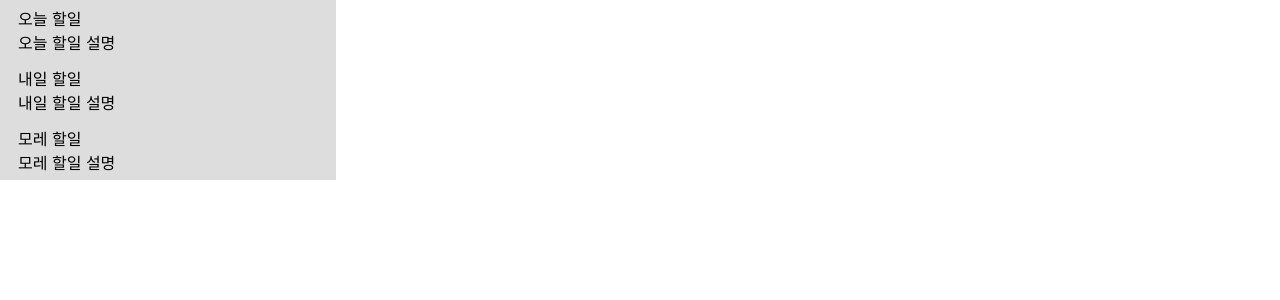
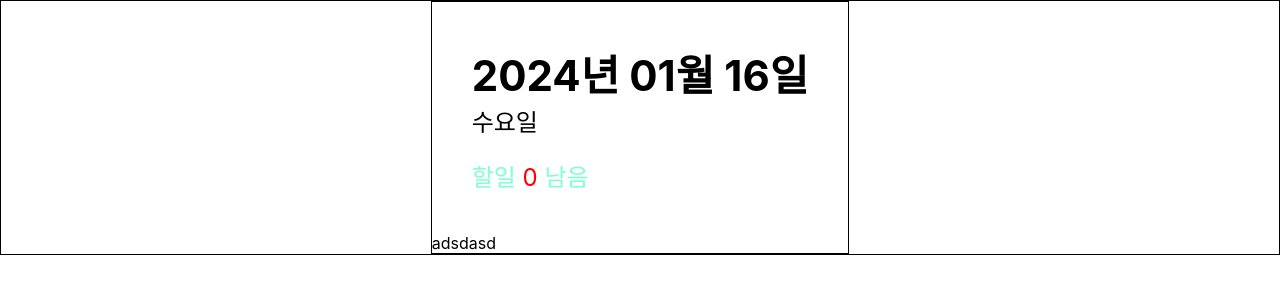
Before and after one commit to ReeYoungJe/change-backgroundcolor-web, a React (Create React App) app: page / in a window 1280 px wide. Shown: the top 300 px of the page. Built offline with nearby package versions, Linux system fonts and the light colour scheme.

Commit message:
TODO 아이템 컴포넌트 추가 TODO 리스트 컴포넌트 구현
nodo-sass 추가
styled-components 추가

```diff
--- a/package.json
+++ b/package.json
@@ -6,9 +6,12 @@
     "@testing-library/jest-dom": "^5.17.0",
     "@testing-library/react": "^13.4.0",
     "@testing-library/user-event": "^13.5.0",
+    "node-sass": "^9.0.0",
     "react": "^18.2.0",
     "react-dom": "^18.2.0",
+    "react-icons": "^5.0.1",
     "react-scripts": "5.0.1",
+    "style-components": "^0.1.0",
     "web-vitals": "^2.1.4"
   },
   "scripts": {
--- a/src/App.css
+++ b/src/App.css
@@ -1,38 +1,4 @@
-.App {
-  text-align: center;
-}
+*{margin: 0; padding: 0}
 
-.App-logo {
-  height: 40vmin;
-  pointer-events: none;
-}
-
-@media (prefers-reduced-motion: no-preference) {
-  .App-logo {
-    animation: App-logo-spin infinite 20s linear;
-  }
-}
-
-.App-header {
-  background-color: #282c34;
-  min-height: 100vh;
-  display: flex;
-  flex-direction: column;
-  align-items: center;
-  justify-content: center;
-  font-size: calc(10px + 2vmin);
-  color: white;
-}
-
-.App-link {
-  color: #61dafb;
-}
-
-@keyframes App-logo-spin {
-  from {
-    transform: rotate(0deg);
-  }
-  to {
-    transform: rotate(360deg);
-  }
-}
+.main{display: flex; justify-content: center;align-items: center; border: 1px solid; }
+.main > section{border: 1px solid}
--- a/src/App.js
+++ b/src/App.js
@@ -1,6 +1,17 @@
 import './App.css';
 import React from 'react';
-import {TodoItem} from "./components/todo/TodoItem";
+import Header from "./components/Header/Header";
+import TodoList from "./components/todo/TodoList";
+
+/**
+ * Header 오늘 날짜와 요일을 나타 남  오늘 할일은 몇개 남았는지
+ * TodoTemplate 투두 리스트 레이아웃
+ * TodoList 할일에 대한 정보가 들어있느곳 앞으로 해야될 일이 몇가지 있는지 나타 나는곳
+ * TodoItem 각 할일에 대한 렌더링 해주는곳
+ * TodoCreate 새로운 할일을 등록 할수 있는곳
+ *
+ * */
+
 
 class App extends React.Component {
 
@@ -62,17 +73,23 @@ class App extends React.Component {
 
 	render() {
 		return (
-      <div className="App" style={{display: 'flex', flexDirection: 'column', width: '100%', height: '100%'}}>
-        <div className={'todo'}>
-          {
-            this.state.items.map((item) => {
-              return (
-                <TodoItem title={item.title} description={item.description} />
-              )
-            })
-          }
-        </div>
-      </div>
+			<main className="main">
+				<section>
+					<Header/>
+					<TodoList/>
+				</section>
+			</main>
+			// <div className="App" style={{display: 'flex', flexDirection: 'column', width: '100%', height: '100%'}}>
+			// 	<div className={'todo'}>
+			// 		{
+			// 			this.state.items.map((item) => {
+			// 				return (
+			// 					<TodoItem title={item.title} description={item.description}/>
+			// 				)
+			// 			})
+			// 		}
+			// 	</div>
+			// </div>
 		);
 	}
 }
--- /dev/null
+++ b/src/components/Header/Header.jsx
@@ -0,0 +1,16 @@
+import React from 'react';
+import './Header.scss';
+
+class Header extends React.Component {
+	render() {
+		return (
+			<div className="headerWarp">
+				<h1 className="dateTime">2024년 01월 16일</h1>
+				<div className="dateDay">수요일</div>
+				<div className="task">할일 <span>0</span> 남음</div>
+			</div>
+		)
+	}
+}
+
+export default Header;
--- /dev/null
+++ b/src/components/Header/Header.scss
@@ -0,0 +1,15 @@
+.headerWarp{
+  width: 100%;
+  padding: 40px;
+  .dateTime{font-size: 42px;}
+  .dateDay{
+    font-size: 24px;
+    margin-bottom: 20px;
+  }
+  .task{
+    color: aquamarine;
+    font-size: 24px;
+    span{ color: red}
+  }
+
+}
--- a/src/components/todo/TodoItem.jsx
+++ b/src/components/todo/TodoItem.jsx
@@ -1,13 +1,14 @@
-import './TodoItem.css';
-import React from 'react';
+import React, {Component} from 'react';
 
-export class TodoItem extends React.Component {
-  render() {
-    return (
-      <div className={'item'}>
-        <span>{this.props.title}</span>
-        <span>{this.props.description}</span>
-      </div>
-    )
-  }
+
+class TodoItem extends Component {
+	render() {
+		return (
+			<div>
+
+			</div>
+		);
+	}
 }
+
+export default TodoItem;
--- /dev/null
+++ b/src/components/todo/TodoList.jsx
@@ -0,0 +1,13 @@
+import React from "react";
+
+class TodoList extends React.Component {
+	render() {
+		return (
+			<div>
+				adsdasd
+			</div>
+		);
+	}
+}
+
+export default TodoList;
```
Also changed, not shown: src/components/todo/쓰레기통/TodoItem.jsx (added, +13 -0 lines), src/components/todo/쓰레기통/TodoItem.css (renamed from src/components/todo/TodoItem.css), 1 other file (tests, documents, lock files or other folders). Lines whose indentation alone changed are shown as unchanged.
